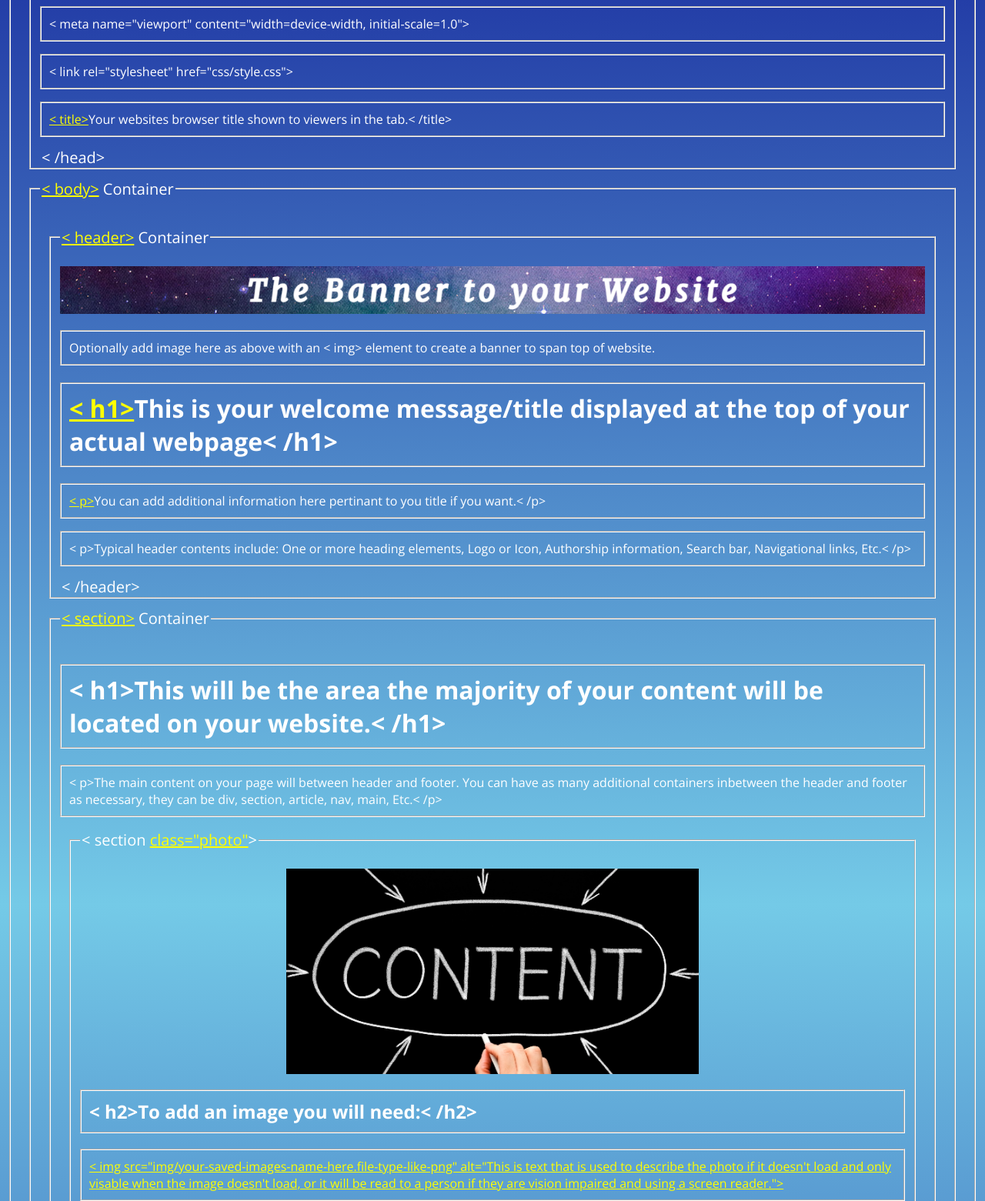
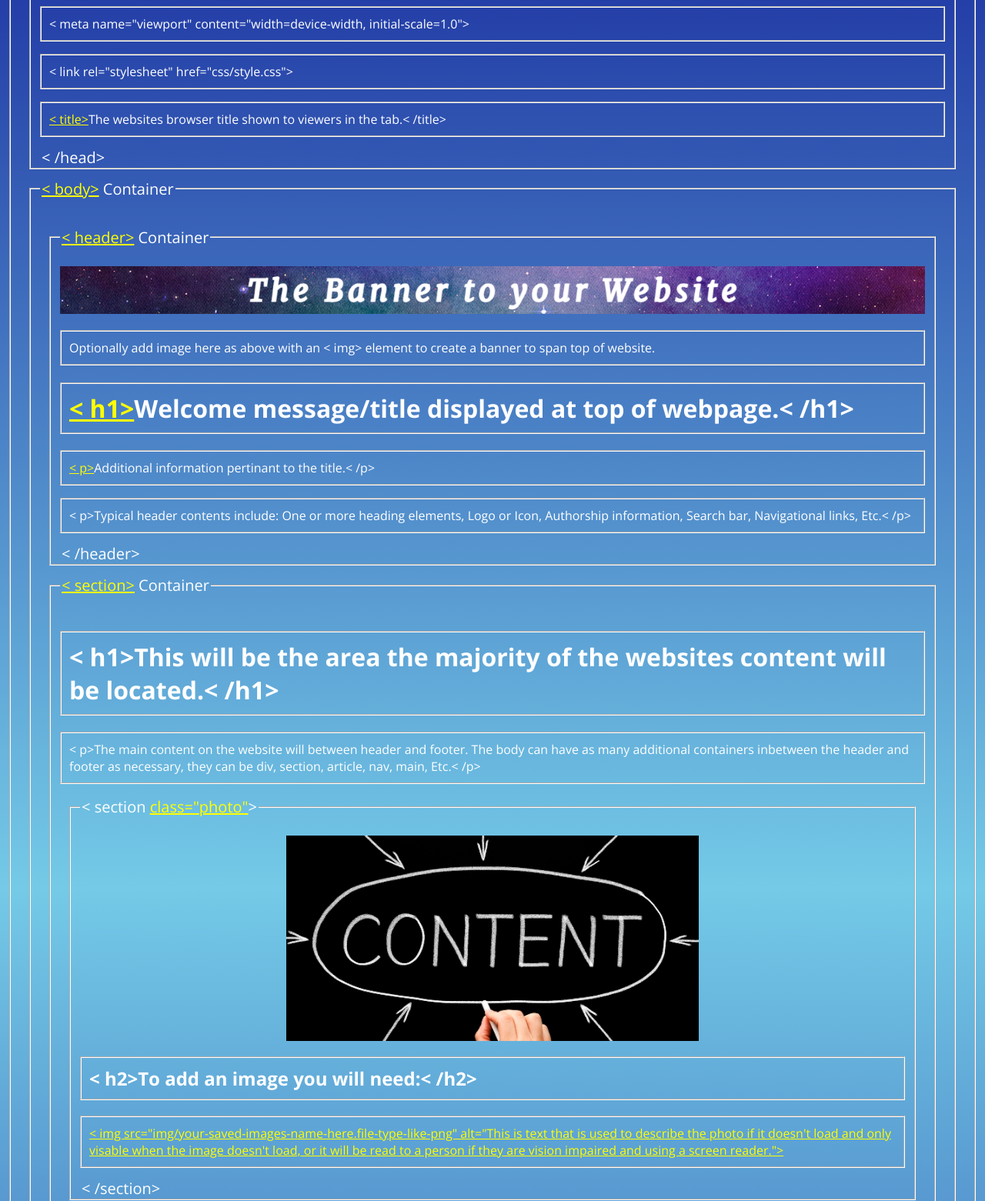
Before and after one commit to XxMeteoraxX7/html-learning-template, a plain HTML site: page index.html in a window 1280 px wide. Shown: the part 520-2081 px from the top of the page at 77% size. Drawn offline with nearby package versions, Linux system fonts and the light colour scheme.

Commit message:
Update index.html

```diff
--- a/index.html
+++ b/index.html
@@ -34,7 +34,7 @@
             <p>< meta http-equiv="X-UA-Compatible" content="IE=edge"></p>
             <p>< meta name="viewport" content="width=device-width, initial-scale=1.0"></p>
             <p>< link rel="stylesheet" href="css/style.css"></p>
-            <p><a href="https://developer.mozilla.org/en-US/docs/Web/HTML/Element/title" target="_blank">< title></a>Your websites browser title shown to viewers in the tab.< /title></p>
+            <p><a href="https://developer.mozilla.org/en-US/docs/Web/HTML/Element/title" target="_blank">< title></a>The websites browser title shown to viewers in the tab.< /title></p>
         </fieldset>
 
         <fieldset class="body">
@@ -47,8 +47,8 @@
                 <legend class="header-bottom">< /header></legend>
 
                 <p>Optionally add image here as above with an < img> element to create a banner to span top of website.</p>
-                <h1><a href="https://developer.mozilla.org/en-US/docs/Web/HTML/Element/Heading_Elements" target="_blank">< h1></a>This is your welcome message/title displayed at the top of your actual webpage< /h1></h1>
-                <p><a href="https://developer.mozilla.org/en-US/docs/Web/HTML/Element/p" target="_blank">< p></a>You can add additional information here pertinant to you title if you want.< /p></p>
+                <h1><a href="https://developer.mozilla.org/en-US/docs/Web/HTML/Element/Heading_Elements" target="_blank">< h1></a>Welcome message/title displayed at top of webpage.< /h1></h1>
+                <p><a href="https://developer.mozilla.org/en-US/docs/Web/HTML/Element/p" target="_blank">< p></a>Additional information pertinant to the title.< /p></p>
                 <p>< p>Typical header contents include: One or more heading elements, Logo or Icon, Authorship information, Search bar, Navigational links, Etc.< /p></p>
             </fieldset>
 
@@ -56,8 +56,8 @@
                 <legend><a href="https://developer.mozilla.org/en-US/docs/Web/HTML/Element/section" target="_blank">< section></a> Container</legend>
                 <legend class="section-bottom">< /section></legend>
 
-                <h1>< h1>This will be the area the majority of your content will be located on your website.< /h1></h1>
-                <p>< p>The main content on your page will between header and footer. You can have as many additional containers inbetween the header and footer as necessary, they can be div, section, article, nav, main, Etc.< /p></p>
+                <h1>< h1>This will be the area the majority of the websites content will be located.< /h1></h1>
+                <p>< p>The main content on the website will between header and footer. The body can have as many additional containers inbetween the header and footer as necessary, they can be div, section, article, nav, main, Etc.< /p></p>
 
                 <fieldset class="content-photo">
                     <legend>< section <a href="https://developer.mozilla.org/en-US/docs/Web/HTML/Global_attributes/class" target="_blank">class="photo"</a>></legend>
@@ -73,7 +73,7 @@
                     <legend class="containers-bottom">< /section></legend>
 
                     <h2>< h2>A random bar of text to highlight containers.< /h2></h2>
-                    <p>< p>With containers you can have multiple different containers inside of other containers. This is show on this study template if you look at the borders around each element, this is a perfect display of nesting.< /p></p>
+                    <p>< p>Containers can have multiple different containers inside or around them. This is show on this study template as seen by the borders around each element, this is a perfect display of nesting.< /p></p>
                 </fieldset>
 
                 <fieldset class="hyperlink">
@@ -81,7 +81,7 @@
                     <legend class="hyperlink-bottom">< /section></legend>
 
                     <h2>< h2>This section will cover adding <a href="https://developer.mozilla.org/en-US/docs/Learn/HTML/Introduction_to_HTML/Creating_hyperlinks" target="_blank">Hyperlinks</a>.< /h2></h2>
-                    <p>< p>I'll show you how we will create a hyperlink to <a href="www.google.com">Google</a> like this.< /p>
+                    <p>< p>This is an example of a hyperlink to <a href="www.google.com">Google</a> like this.< /p>
                     </p>
                     <p>< p>To create that hyperlink we will use an < a> tag like this:< /p></p>
                     <p>< a href="www.google.com">Google< /a></p>
@@ -92,7 +92,7 @@
                 <legend><a href="https://developer.mozilla.org/en-US/docs/Web/HTML/Element/footer" target="_blank">< footer></a> Container</legend>
                 <legend class="footer-bottom">< /footer></legend>
 
-                <h2>< h2>You can include any typical footer type information down here.< /h2></h2>
+                <h2>< h2>The website can include any typical footer type information down here.< /h2></h2>
                 <p>< p>Typical footer contents include: Authorship information, Copyright information, Contact information, Sitemap, Back to top links, Related documents, Etc.< /p></p>
             </fieldset>
         </fieldset>
```
